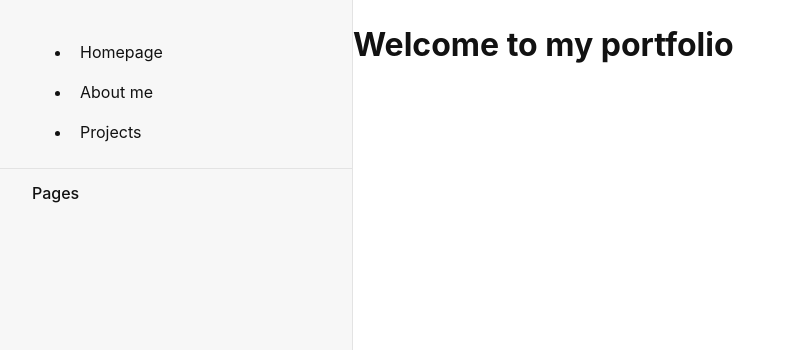
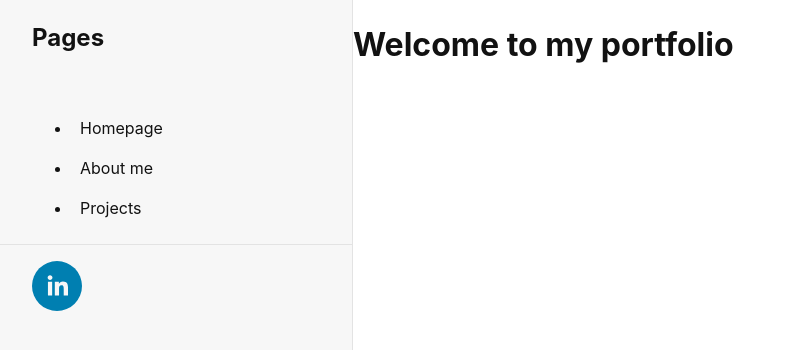
Before and after one commit to AkseliVa/Portfolio, a React (Vite) app: page / in a window 1280 px wide. Shown: the top 350 px of the page, without its empty margins (0-796 px from the left). Built offline with nearby package versions, Linux system fonts and the light colour scheme.

Commit message:
added LinkedIn logo and link

```diff
--- a/package.json
+++ b/package.json
@@ -15,6 +15,7 @@
     "react": "^18.2.0",
     "react-dom": "^18.2.0",
     "react-router-dom": "^6.21.1",
+    "react-social-icons": "^6.7.0",
     "sort-by": "^1.2.0"
   },
   "devDependencies": {
--- a/src/components/Root.jsx
+++ b/src/components/Root.jsx
@@ -1,10 +1,12 @@
 import { Outlet, Link } from "react-router-dom";
+import { SocialIcon } from "react-social-icons";
 
 export default function Root() {
     return (
       <>
         <div id="sidebar">
-          <h1>Pages</h1>
+          <h2>Pages</h2>
+          <h1><SocialIcon url="https://www.linkedin.com/in/akseli-vartiainen-724a57262/" /></h1>
           <div>
           <nav>
             <ul>
```
Also changed, not shown: 1 other file (tests, documents, lock files or other folders).
